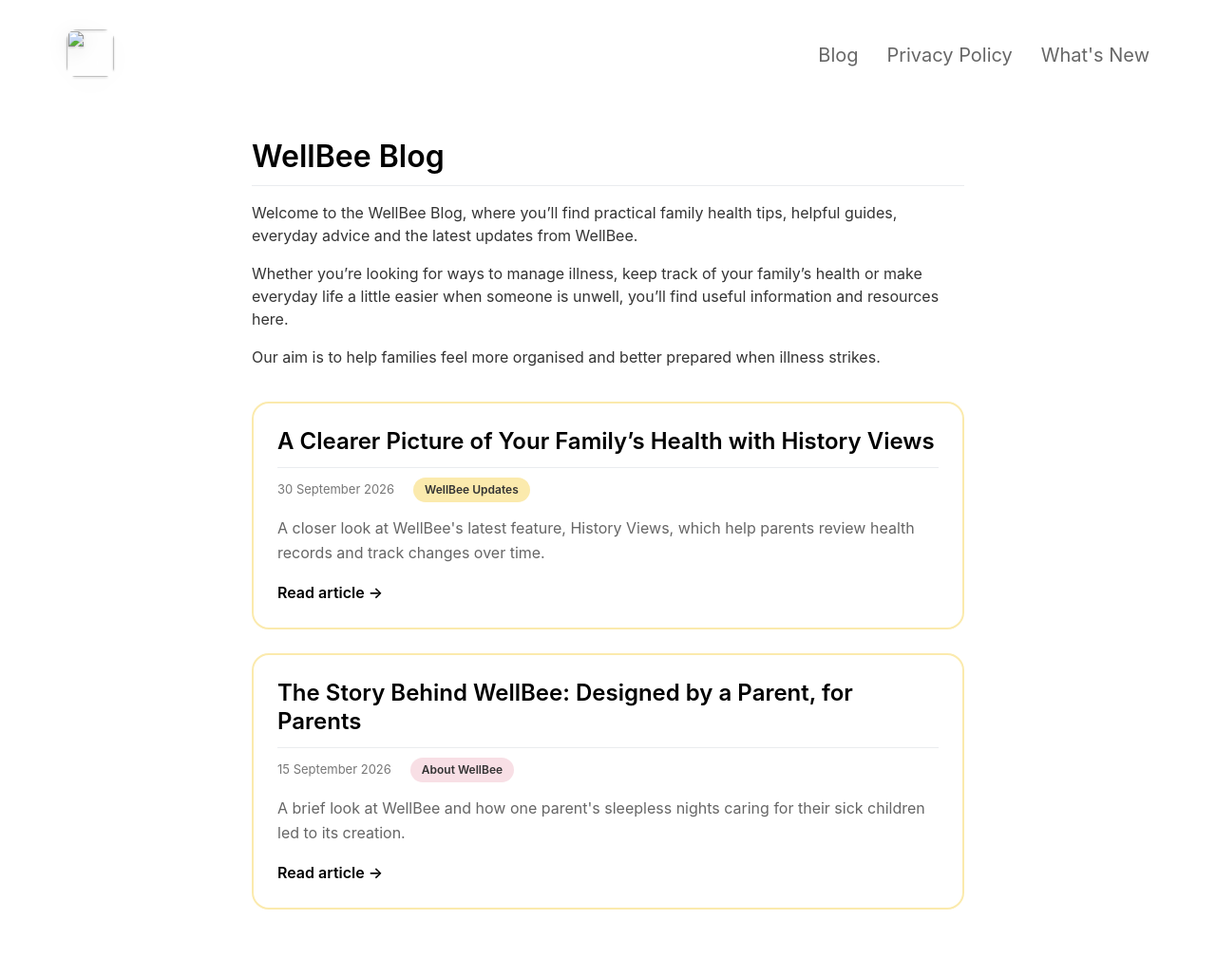
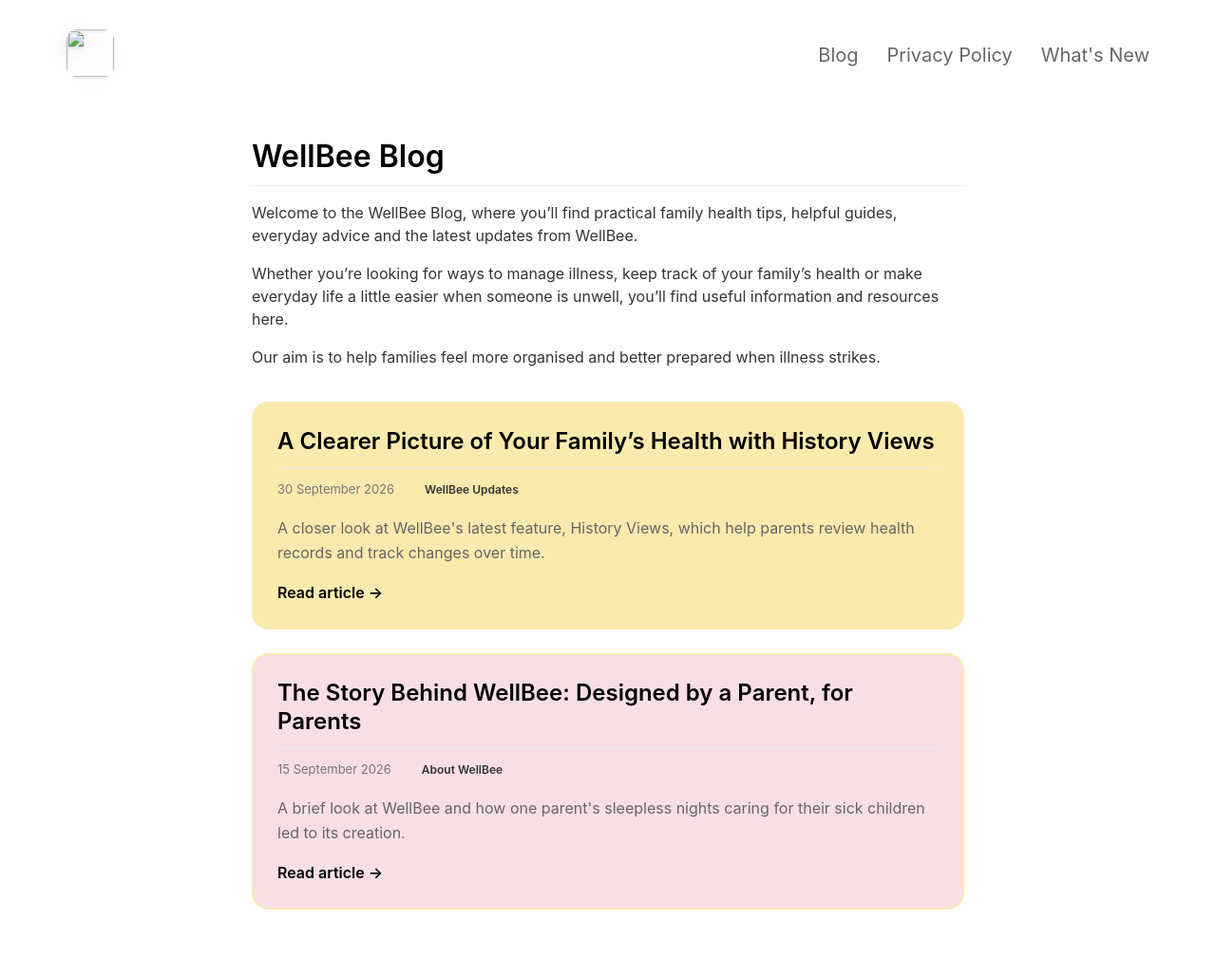
Before and after one commit to sheabrewer1986/WellBeeWebsite, a Jekyll site: the page built from _pages/blog.md, in a window 1280 px wide. Shown: the whole page at 95% size. Built offline with Jekyll 4.4.1, drawn with Linux system fonts in a browser that asks for light colours; nearby versions of some CDN libraries.

Commit message:
[Tweak] Prepping article borders to match their coloured capsule

```diff
--- a/_pages/blog.md
+++ b/_pages/blog.md
@@ -17,7 +17,7 @@
 
 {% for post in site.posts %}
 
-    <article class="blogCard">
+    <article class="blogCard {% if post.categories.size > 0 %}category-{{ post.categories.first | slugify }}{% endif %}">
 
         <div class="blogCardContent">
 
```
